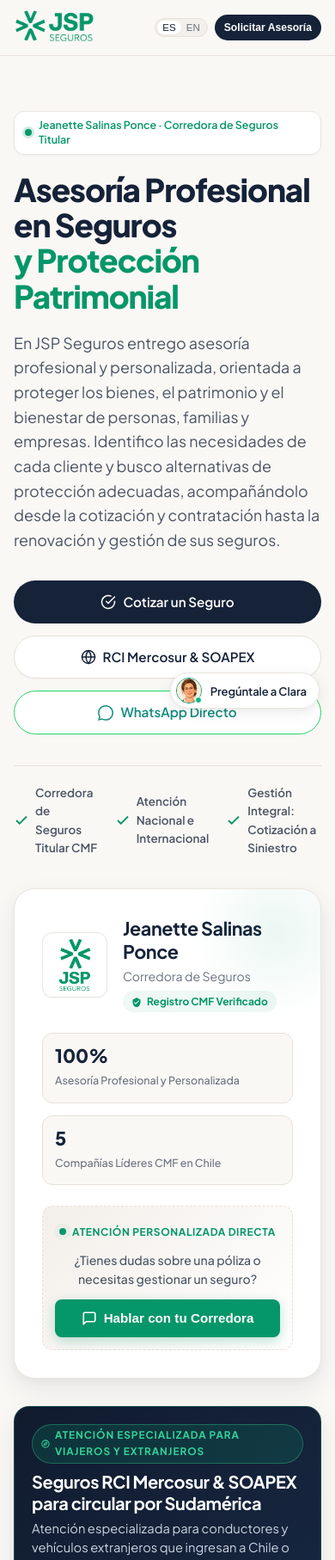
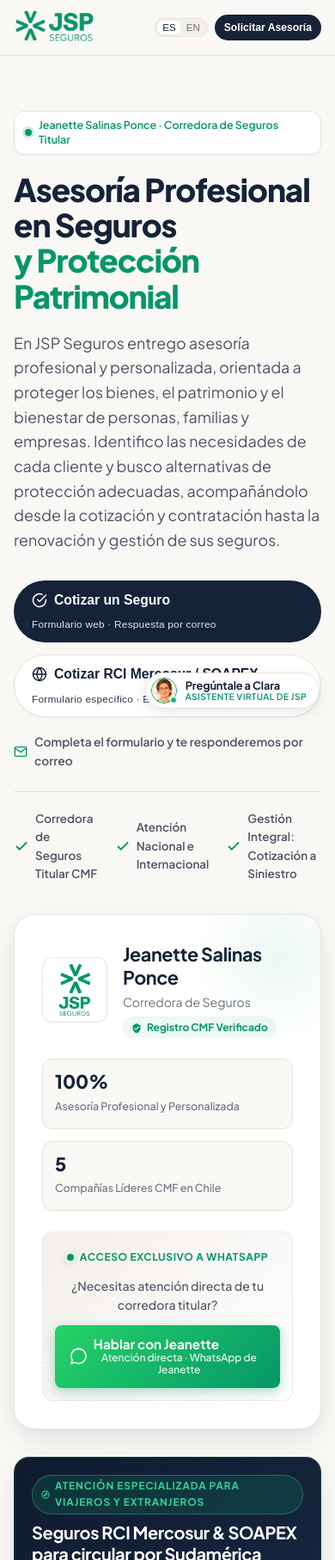
Before and after one commit to MindJeanette-AgendaCreativa/jspseguros, a plain HTML site: page index.html in a window 390 px wide. Shown: the top 1814 px of the page at 86% size. Drawn offline with Linux system fonts and the light colour scheme.

Commit message:
feat(cro): canalizar cotizaciones a email, restringir WhatsApp a Jeanette y configurar Clara como asistente virtual

```diff
--- a/app.js
+++ b/app.js
@@ -28,7 +28,10 @@ const translations = {
     hero_slogan: "Yo gestiono por ti.",
     hero_desc: "En JSP Seguros entrego asesoría profesional y personalizada, orientada a proteger los bienes, el patrimonio y el bienestar de personas, familias y empresas. Identifico las necesidades de cada cliente y busco alternativas de protección adecuadas, acompañándolo desde la cotización y contratación hasta la renovación y gestión de sus seguros.",
     hero_btn_generales: "Cotizar un Seguro",
-    hero_btn_rci: "RCI Mercosur & SOAPEX",
+    hero_note_generales: "Formulario web · Respuesta por correo",
+    hero_btn_rci: "Cotizar RCI Mercosur / SOAPEX",
+    hero_note_rci: "Formulario específico · Envío por correo",
+    hero_ctas_reassurance: "Completa el formulario y te responderemos por correo",
     hero_trust_1: "Corredora de Seguros Titular CMF",
     hero_trust_2: "Atención Nacional e Internacional",
     hero_trust_3: "Gestión Integral: Cotización a Siniestro",
@@ -40,8 +43,11 @@ const translations = {
     stat_1_label: "Asesoría Profesional y Personalizada",
     stat_2_num: "5",
     stat_2_label: "Compañías Líderes CMF en Chile",
-    profile_box_text: "¿Tienes dudas sobre una póliza o necesitas gestionar un seguro?",
-    profile_box_btn: "Hablar con tu Corredora",
+    profile_direct_tag: "Acceso Exclusivo a WhatsApp",
+    profile_box_text: "¿Necesitas atención directa de tu corredora titular?",
+    profile_box_btn: "Hablar con Jeanette",
+    profile_box_channel: "Atención directa · WhatsApp de Jeanette",
+    floating_clara_sub: "Asistente virtual de JSP",
 
     banner_intl_badge: "Atención Especializada para Viajeros y Extranjeros",
     banner_intl_title: "Seguros RCI Mercosur & SOAPEX para circular por Sudamérica",
@@ -117,8 +123,11 @@ const translations = {
     hero_title: 'Professional Insurance Advisory <br><span class="highlight">& Asset Protection</span>',
     hero_slogan: "I manage everything for you.",
     hero_desc: "At JSP Seguros I provide professional, personalized advisory aimed at protecting the assets, property, and well-being of individuals, families, and businesses. I assess each client's specific needs and find suitable protection alternatives, supporting them from initial quotation and contracting through renewals and claims management.",
-    hero_btn_generales: "Get a Quote",
-    hero_btn_rci: "RCI Mercosur & SOAPEX",
+    hero_btn_generales: "Get an Insurance Quote",
+    hero_note_generales: "Web form · Response by email",
+    hero_btn_rci: "Quote RCI Mercosur / SOAPEX",
+    hero_note_rci: "Specific form · Sent by email",
+    hero_ctas_reassurance: "Fill out the form and we will reply by email",
     hero_trust_1: "Licensed Broker CMF Chile",
     hero_trust_2: "Domestic & International Clients",
     hero_trust_3: "Full Support: Quote to Claims",
@@ -130,8 +139,11 @@ const translations = {
     stat_1_label: "Professional & Personal Advisory",
     stat_2_num: "5",
     stat_2_label: "Top CMF-Regulated Insurers in Chile",
-    profile_box_text: "Have questions about a policy or need help with a claim?",
-    profile_box_btn: "Speak with Your Broker",
+    profile_direct_tag: "Exclusive WhatsApp Access",
+    profile_box_text: "Need direct assistance from your licensed broker?",
+    profile_box_btn: "Speak with Jeanette",
+    profile_box_channel: "Direct attention · Jeanette's WhatsApp",
+    floating_clara_sub: "JSP Virtual Assistant",
 
     banner_intl_badge: "Specialized Service for Travelers & Foreign Drivers",
     banner_intl_title: "RCI Mercosur & SOAPEX Insurance for South American Transit",
@@ -320,47 +332,39 @@ function initWizard() {
 /* ==========================================================================
    4. WHATSAPP INTELIGENTE CONTEXTUAL
    ========================================================================== */
+// Configuración de contacto para Clara (Asistente virtual de JSP)
+// Se conectará al número propio de Clara cuando esté disponible (ej. "569XXXXXXXX")
+const CLARA_PHONE = "";
+
 function initWhatsApp() {
-  const claraBtn = document.getElementById('clara-floating-btn') || document.getElementById('whatsapp-floating-btn');
-  const heroBtn = document.getElementById('hero-wa-btn');
-  const footerLink = document.getElementById('footer-wa-link');
+  const claraBtn = document.getElementById('clara-floating-btn');
 
-  const handleClaraClick = (e) => {
-    e.preventDefault();
-    let msg = "";
+  if (claraBtn) {
+    claraBtn.addEventListener('click', (e) => {
+      e.preventDefault();
+      if (CLARA_PHONE && CLARA_PHONE.trim().length > 0) {
+        // Conectado al número propio de Clara cuando esté disponible
+        const msg = currentLang === 'es'
+          ? "Hola Clara! Te escribo desde la web de JSP Seguros para hacerte una consulta."
+          : "Hello Clara! I am writing from the JSP Seguros website to ask a question.";
+        window.open(`https://wa.me/${CLARA_PHONE}?text=${encodeURIComponent(msg)}`, '_blank');
+      } else {
+        // Mientras se habilita su número propio, abre el formulario web para respuesta por correo
+        const backdrop = document.getElementById('contact-modal');
+        const modalTitle = document.getElementById('modal-title');
+        const modalSubject = document.getElementById('form-subject');
+        const modalNotes = document.getElementById('form-notes');
 
-    if (activeCategory === 'rci') {
-      msg = currentLang === 'es'
-        ? "Hola Clara, me gustaría cotizar o consultar sobre el seguro RCI Mercosur o SOAPEX."
-        : "Hello Clara, I would like to inquire about RCI Mercosur or SOAPEX insurance.";
-    } else if (activeCategory === 'generales') {
-      msg = currentLang === 'es'
-        ? "Hola Clara! Me gustaría consultar por opciones de Seguros Generales (vehículo, hogar, empresa)."
-        : "Hello Clara! I would like to ask about General Insurance options.";
-    } else if (activeCategory === 'colectivos') {
-      msg = currentLang === 'es'
-        ? "Hola Clara! Me gustaría cotizar Seguros Colectivos para mi empresa o equipo."
-        : "Hello Clara! I would like a quote for Group Insurance.";
-    } else {
-      msg = currentLang === 'es'
-        ? "Hola Clara! Estoy revisando la web de JSP Seguros y me gustaría hacer una consulta."
-        : "Hello Clara! I am browsing the JSP Seguros website and would like to ask a question.";
-    }
+        if (modalSubject) modalSubject.value = "Consulta Asistente Clara";
+        if (modalTitle) modalTitle.textContent = currentLang === 'es' ? "Pregúntale a Clara · Asistente Virtual de JSP" : "Ask Clara · JSP Virtual Assistant";
+        if (modalNotes) modalNotes.placeholder = currentLang === 'es'
+          ? "Escribe tu consulta para Clara (vehículos, RCI Mercosur, hogar, colectivos...). Te responderemos por correo a la brevedad."
+          : "Type your inquiry for Clara (vehicles, RCI Mercosur, home, group policies...). We will reply by email shortly.";
 
-    sendWhatsAppMessage(msg);
-  };
-
-  const handleGeneralWaClick = (e) => {
-    e.preventDefault();
-    const msg = currentLang === 'es'
-      ? "Hola Jeanette! Me gustaría recibir asesoría para contratar o cotizar un seguro."
-      : "Hello Jeanette! I would like professional insurance advisory.";
-    sendWhatsAppMessage(msg);
-  };
-
-  if (claraBtn) claraBtn.addEventListener('click', handleClaraClick);
-  if (heroBtn) heroBtn.addEventListener('click', handleGeneralWaClick);
-  if (footerLink) footerLink.addEventListener('click', handleGeneralWaClick);
+        if (backdrop) backdrop.classList.add('active');
+      }
+    });
+  }
 }
 
 function updateWhatsAppTooltip() {
--- a/index.html
+++ b/index.html
@@ -38,7 +38,7 @@
   <link href="https://fonts.googleapis.com/css2?family=Newsreader:ital,opsz,wght@0,6..72,400;0,6..72,500;1,6..72,400;1,6..72,600&family=Plus+Jakarta+Sans:wght@400;500;600;700;800&display=swap" rel="stylesheet">
 
   <!-- Hoja de estilos JSP Seguros -->
-  <link rel="stylesheet" href="styles.css?v=5.0" />
+  <link rel="stylesheet" href="styles.css?v=6.0" />
 </head>
 <body>
 
@@ -105,20 +105,26 @@
           </p>
 
           <div class="hero-ctas">
-            <a href="#servicios" class="btn btn-primary" data-i18n="hero_btn_generales">
-              <svg width="18" height="18" viewBox="0 0 24 24" fill="none" stroke="currentColor" stroke-width="2" stroke-linecap="round" stroke-linejoin="round"><path d="M22 11.08V12a10 10 0 1 1-5.93-9.14"></path><polyline points="22 4 12 14.01 9 11.01"></polyline></svg>
-              Cotizar un Seguro
-            </a>
+            <button type="button" class="btn btn-primary btn-cta-hero" data-open-modal data-subject="Seguros Generales" aria-label="Cotizar un Seguro">
+              <span class="btn-main-label">
+                <svg width="18" height="18" viewBox="0 0 24 24" fill="none" stroke="currentColor" stroke-width="2" stroke-linecap="round" stroke-linejoin="round"><path d="M22 11.08V12a10 10 0 1 1-5.93-9.14"></path><polyline points="22 4 12 14.01 9 11.01"></polyline></svg>
+                <span data-i18n="hero_btn_generales">Cotizar un Seguro</span>
+              </span>
+              <small class="btn-channel-note" data-i18n="hero_note_generales">Formulario web · Respuesta por correo</small>
+            </button>
 
-            <a href="#viajeros" class="btn btn-secondary" data-i18n="hero_btn_rci">
-              <svg width="18" height="18" viewBox="0 0 24 24" fill="none" stroke="currentColor" stroke-width="2" stroke-linecap="round" stroke-linejoin="round"><circle cx="12" cy="12" r="10"></circle><line x1="2" y1="12" x2="22" y2="12"></line><path d="M12 2a15.3 15.3 0 0 1 4 10 15.3 15.3 0 0 1-4 10 15.3 15.3 0 0 1-4-10 15.3 15.3 0 0 1 4-10z"></path></svg>
-              RCI Mercosur & SOAPEX
-            </a>
+            <button type="button" class="btn btn-secondary btn-cta-hero" data-open-modal data-subject="RCI Mercosur & SOAPEX" aria-label="Cotizar RCI Mercosur y SOAPEX">
+              <span class="btn-main-label">
+                <svg width="18" height="18" viewBox="0 0 24 24" fill="none" stroke="currentColor" stroke-width="2" stroke-linecap="round" stroke-linejoin="round"><circle cx="12" cy="12" r="10"></circle><line x1="2" y1="12" x2="22" y2="12"></line><path d="M12 2a15.3 15.3 0 0 1 4 10 15.3 15.3 0 0 1-4 10 15.3 15.3 0 0 1-4-10 15.3 15.3 0 0 1 4-10z"></path></svg>
+                <span data-i18n="hero_btn_rci">Cotizar RCI Mercosur / SOAPEX</span>
+              </span>
+              <small class="btn-channel-note" data-i18n="hero_note_rci">Formulario específico · Envío por correo</small>
+            </button>
 
-            <a href="#" class="btn btn-whatsapp-outline" id="hero-wa-btn" aria-label="WhatsApp directo con Jeanette">
-              <svg width="18" height="18" viewBox="0 0 24 24" fill="currentColor"><path d="M.057 24l1.687-6.163c-1.041-1.804-1.588-3.849-1.587-5.946.003-6.556 5.338-11.891 11.893-11.891 3.181.001 6.167 1.24 8.413 3.488 2.245 2.248 3.481 5.236 3.48 8.414-.003 6.557-5.338 11.892-11.893 11.892-1.99-.001-3.951-.5-5.688-1.448l-6.305 1.654zm6.597-3.807c1.676.995 3.276 1.591 5.392 1.592 5.448 0 9.886-4.434 9.889-9.885.002-5.462-4.415-9.89-9.881-9.892-5.452 0-9.887 4.434-9.889 9.884-.001 2.225.651 3.891 1.746 5.634l-.999 3.648 3.742-.981z"/></svg>
-              WhatsApp Directo
-            </a>
+            <p class="hero-ctas-reassurance" data-i18n="hero_ctas_reassurance">
+              <svg width="16" height="16" viewBox="0 0 24 24" fill="none" stroke="currentColor" stroke-width="2"><path d="M4 4h16c1.1 0 2 .9 2 2v12c0 1.1-.9 2-2 2H4c-1.1 0-2-.9-2-2V6c0-1.1.9-2 2-2z"></path><polyline points="22,6 12,13 2,6"></polyline></svg>
+              <span>Completa el formulario y te responderemos por correo</span>
+            </p>
           </div>
 
           <div class="hero-trust-row">
@@ -169,13 +175,16 @@
           <div class="hero-card-cta-box">
             <div class="profile-direct-indicator">
               <span class="pulse-dot"></span>
-              <span>Atención Personalizada Directa</span>
+              <span data-i18n="profile_direct_tag">Acceso Exclusivo a WhatsApp</span>
             </div>
-            <p data-i18n="profile_box_text" style="margin: 6px 0 12px; font-size: 0.88rem; color: var(--text-secondary);">¿Tienes dudas sobre una póliza o necesitas gestionar un seguro?</p>
-            <button class="btn-card-direct" data-open-modal data-subject="Consulta Directa con Jeanette" data-i18n="profile_box_btn">
-              <svg width="18" height="18" viewBox="0 0 24 24" fill="none" stroke="currentColor" stroke-width="2.2" stroke-linecap="round" stroke-linejoin="round"><path d="M21 15a2 2 0 0 1-2 2H7l-4 4V5a2 2 0 0 1 2-2h14a2 2 0 0 1 2 2z"></path></svg>
-              Hablar con tu Corredora
-            </button>
+            <p data-i18n="profile_box_text" style="margin: 6px 0 12px; font-size: 0.88rem; color: var(--text-secondary);">¿Necesitas atención directa de tu corredora titular?</p>
+            <a href="https://wa.me/56996173591?text=Hola%20Jeanette!%20Te%20escribo%20desde%20tu%20sitio%20web%20segurosjsp.com%20para%20solicitar%20asesor%C3%ADa%20personalizada." target="_blank" rel="noopener" class="btn-card-direct btn-wa-direct" id="hero-card-wa-btn" aria-label="Hablar con Jeanette por WhatsApp">
+              <svg width="22" height="22" viewBox="0 0 24 24" fill="currentColor"><path d="M.057 24l1.687-6.163c-1.041-1.804-1.588-3.849-1.587-5.946.003-6.556 5.338-11.891 11.893-11.891 3.181.001 6.167 1.24 8.413 3.488 2.245 2.248 3.481 5.236 3.48 8.414-.003 6.557-5.338 11.892-11.893 11.892-1.99-.001-3.951-.5-5.688-1.448l-6.305 1.654zm6.597-3.807c1.676.995 3.276 1.591 5.392 1.592 5.448 0 9.886-4.434 9.889-9.885.002-5.462-4.415-9.89-9.881-9.892-5.452 0-9.887 4.434-9.889 9.884-.001 2.225.651 3.891 1.746 5.634l-.999 3.648 3.742-.981z"/></svg>
+              <div style="display:flex; flex-direction:column; align-items:flex-start; line-height:1.2;">
+                <span data-i18n="profile_box_btn" style="font-weight:700;">Hablar con Jeanette</span>
+                <small style="font-size:0.75rem; font-weight:500; opacity:0.95;" data-i18n="profile_box_channel">Atención directa · WhatsApp de Jeanette</small>
+              </div>
+            </a>
           </div>
         </div>
 
@@ -1122,12 +1131,15 @@
   <!-- ======================================================================
        BOTÓN FLOTANTE ELEGANTE: PREGÚNTALE A CLARA
        ====================================================================== -->
-  <a href="#" id="clara-floating-btn" class="clara-floating-pill" aria-label="Pregúntale a Clara">
+  <a href="#" id="clara-floating-btn" class="clara-floating-pill" aria-label="Pregúntale a Clara - Asistente virtual de JSP">
     <div class="clara-avatar-box">
-      <img src="clara-avatar.png?v=1" alt="Clara Asesora Virtual" class="clara-avatar-img" />
+      <img src="clara-avatar.png?v=2" alt="Clara Asistente Virtual" class="clara-avatar-img" />
       <span class="clara-status-dot"></span>
     </div>
-    <span class="clara-pill-text" data-i18n="floating_clara_text">Pregúntale a Clara</span>
+    <div class="clara-pill-content">
+      <span class="clara-pill-title" data-i18n="floating_clara_text">Pregúntale a Clara</span>
+      <span class="clara-pill-sub" data-i18n="floating_clara_sub">Asistente virtual de JSP</span>
+    </div>
   </a>
 
   <!-- ======================================================================
@@ -1181,7 +1193,7 @@
   </div>
 
   <!-- Script interactivo -->
-  <script src="app.js?v=5.0"></script>
+  <script src="app.js?v=6.0"></script>
 
   <!-- Firebase SDK para JSP Seguros Web (Analytics y Registro de Solicitudes) -->
   <script type="module">
--- a/styles.css
+++ b/styles.css
@@ -344,7 +344,48 @@ a {
   display: flex;
   flex-wrap: wrap;
   gap: 14px;
-  margin-bottom: 36px;
+  margin-bottom: 24px;
+}
+
+.btn-cta-hero {
+  display: inline-flex;
+  flex-direction: column;
+  align-items: flex-start;
+  padding: 12px 20px;
+  line-height: 1.25;
+  text-align: left;
+}
+
+.btn-cta-hero .btn-main-label {
+  display: inline-flex;
+  align-items: center;
+  gap: 8px;
+  font-size: 0.98rem;
+  font-weight: 700;
+}
+
+.btn-cta-hero .btn-channel-note {
+  font-size: 0.74rem;
+  font-weight: 500;
+  opacity: 0.88;
+  margin-top: 4px;
+  letter-spacing: 0.02em;
+}
+
+.hero-ctas-reassurance {
+  width: 100%;
+  display: flex;
+  align-items: center;
+  gap: 8px;
+  font-size: 0.86rem;
+  color: var(--text-secondary);
+  font-weight: 600;
+  margin-top: 4px;
+}
+
+.hero-ctas-reassurance svg {
+  color: var(--emerald-accent);
+  flex-shrink: 0;
 }
 
 .hero-trust-row {
@@ -1204,8 +1245,39 @@ a {
   border: 1.5px solid #FFFFFF;
 }
 
-.clara-pill-text {
-  white-space: nowrap;
+.clara-pill-content {
+  display: flex;
+  flex-direction: column;
+  text-align: left;
+  line-height: 1.15;
+}
+
+.clara-pill-title {
+  font-size: 0.85rem;
+  font-weight: 700;
+  color: var(--primary-navy);
+}
+
+.clara-pill-sub {
+  font-size: 0.67rem;
+  color: var(--emerald-accent);
+  font-weight: 600;
+  text-transform: uppercase;
+  letter-spacing: 0.04em;
+}
+
+.btn-wa-direct {
+  background: linear-gradient(135deg, #25D366 0%, #059669 100%) !important;
+  color: #FFFFFF !important;
+  box-shadow: 0 4px 14px rgba(5, 150, 105, 0.35) !important;
+  text-decoration: none;
+}
+
+.btn-wa-direct:hover {
+  background: linear-gradient(135deg, #1EBE5D 0%, #047857 100%) !important;
+  transform: translateY(-2px);
+  box-shadow: 0 6px 20px rgba(5, 150, 105, 0.45) !important;
+  color: #FFFFFF !important;
 }
 
 @media (max-width: 600px) {
@@ -1213,11 +1285,16 @@ a {
     bottom: 20px;
     right: 18px;
     padding: 5px 14px 5px 6px;
-    font-size: 0.82rem;
   }
   .clara-avatar-box {
     width: 30px;
     height: 30px;
+  }
+  .clara-pill-title {
+    font-size: 0.8rem;
+  }
+  .clara-pill-sub {
+    font-size: 0.64rem;
   }
 }
 
```
